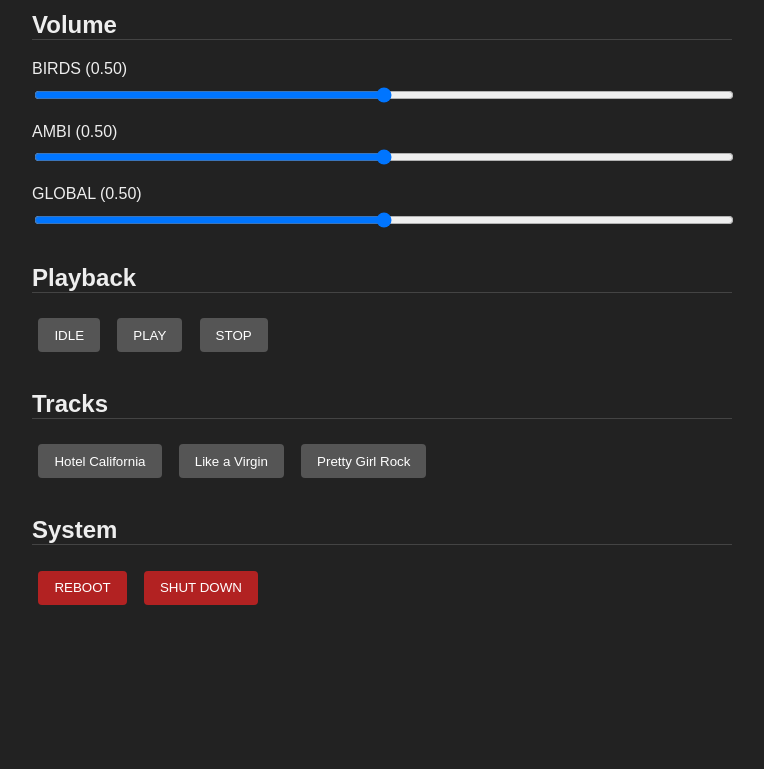
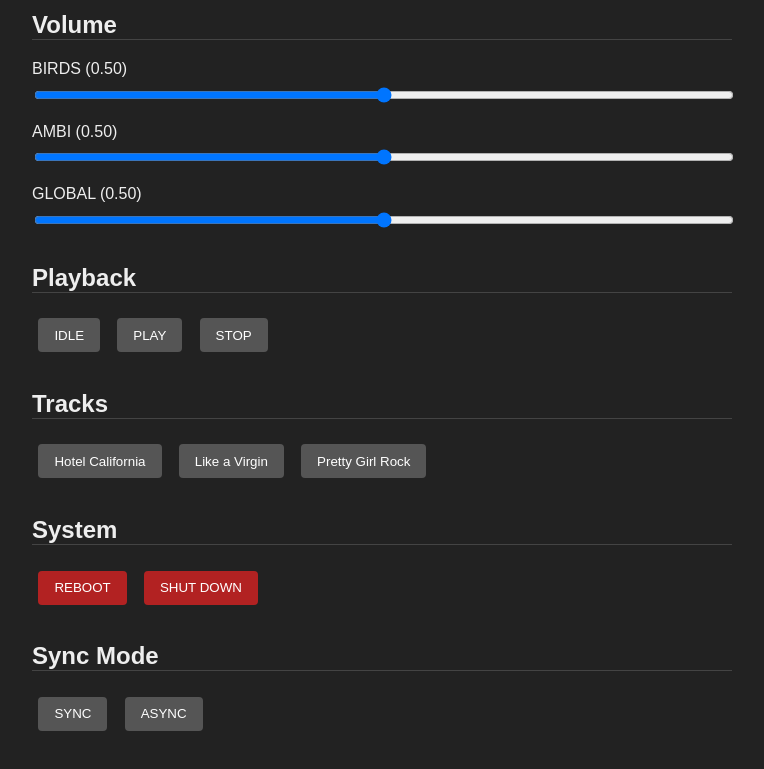
Before and after one commit to traversable-dale/bird-board-2, a website: page src/index.html in a window 1280 px wide. Shown: the part 111-880 px from the top of the page, without its empty margins (258-1022 px from the left). Before the commit the page ends 800 px from the top, so only its background shows below. Drawn offline with Linux system fonts and the light colour scheme.

Commit message:
adds osc in/out and sync/async mode

```diff
--- a/src/index.html
+++ b/src/index.html
@@ -44,6 +44,12 @@
   <h2>System</h2>
   <button type="button" class="btn danger" data-topic="/reboot"   data-val="1">REBOOT</button>
   <button type="button" class="btn danger" data-topic="/shutdown" data-val="1">SHUT DOWN</button>
+  <!-- ────────── SYNC MODE ────────── -->
+  <h2>Sync Mode</h2>
+  <button type="button" class="btn" data-topic="/sync" data-val="1">SYNC</button>
+  <button type="button" class="btn" data-topic="/async" data-val="1">ASYNC</button>
+  <!-- <button class="btn" data-topic="/set_async" data-val="sync">SYNC</button> -->
+  <!-- <button class="btn" data-topic="/set_sync" data-val="async">ASYNC</button> -->
 
   <script>
     /* ---- send helper ---- */
```
Also changed, not shown: 2 other files.
